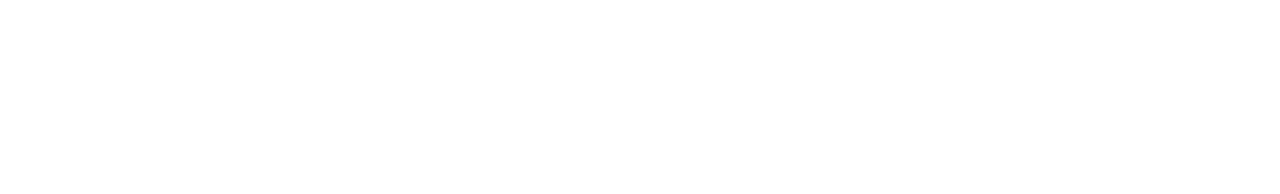
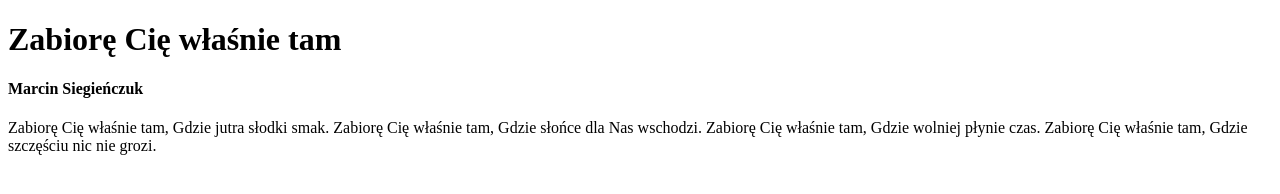
Before and after one commit to KrzysKolo/piosenka, a plain HTML site: page index.html in a window 1280 px wide. Drawn offline with Linux system fonts and the light colour scheme.

Commit message:
Add content of the page

```diff
--- a/index.html
+++ b/index.html
@@ -7,7 +7,17 @@
 </head>
 
 <body>
-
+  <h1>Zabiorę Cię właśnie tam</h1>
+  <h4>Marcin Siegieńczuk</h4>
+  <p>Zabiorę Cię właśnie tam,
+Gdzie jutra słodki smak.
+Zabiorę Cię właśnie tam,
+Gdzie słońce dla Nas wschodzi.
+Zabiorę Cię właśnie tam,
+Gdzie wolniej płynie czas.
+Zabiorę Cię właśnie tam,
+Gdzie szczęściu nic nie grozi.
+  </p>
 
 </body>
 </html>
```
